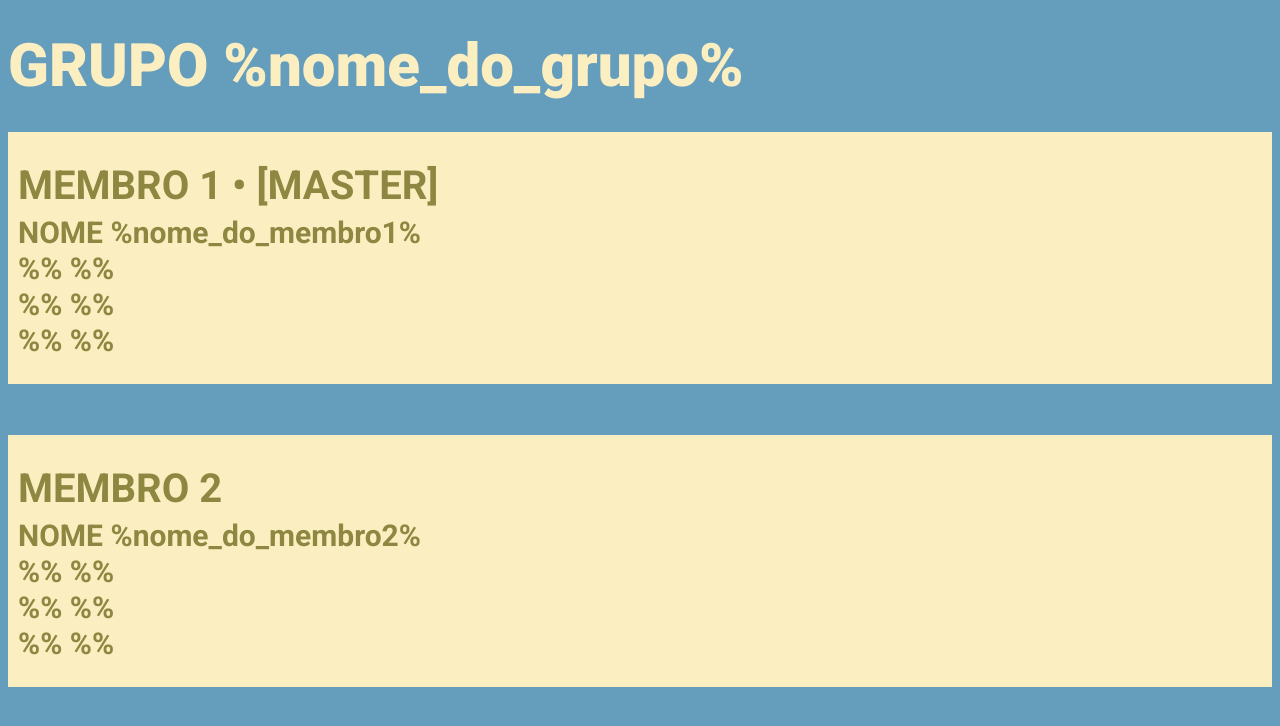
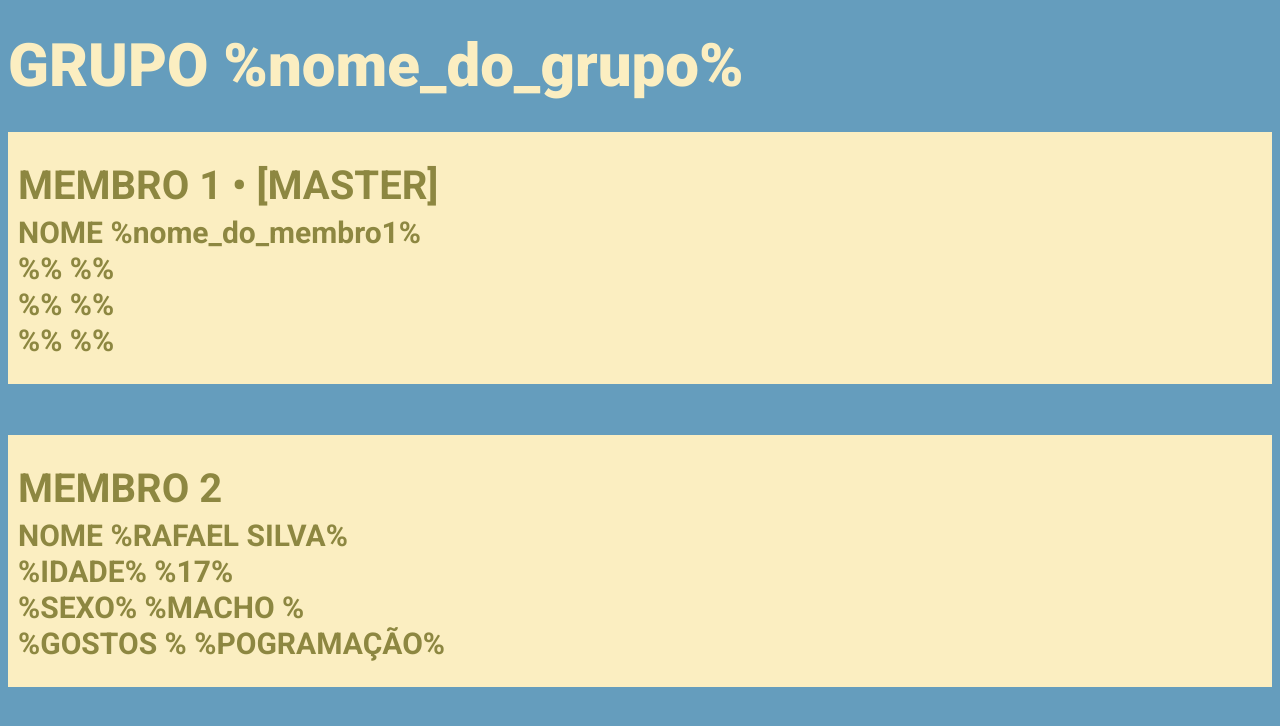
Before and after one commit to rafsilv26/JimindoBTS, a plain HTML site: page index.html in a window 1280 px wide. Drawn offline with Linux system fonts and the light colour scheme; a web font is replaced by a local one.

Commit message:
Update index.html

```diff
--- a/index.html
+++ b/index.html
@@ -20,10 +20,10 @@
     <p>&nbsp;</p>
     <div style="padding:10px;background-color:#fbeec1;">
         <p style="font-size:40px;line-height:0.2;font-weight:600;color:#8d8741;">MEMBRO 2</p>
-        <p style="font-size:30px;line-height:0.2;font-weight:600;color:#8d8741">NOME <span>%nome_do_membro2%</span></p>
-        <p style="font-size:30px;line-height:0.2;font-weight:600;color:#8d8741">%% <span>%%</span></p>
-        <p style="font-size:30px;line-height:0.2;font-weight:600;color:#8d8741">%% <span>%%</span></p>
-        <p style="font-size:30px;line-height:0.2;font-weight:600;color:#8d8741">%% <span>%%</span></p>
+        <p style="font-size:30px;line-height:0.2;font-weight:600;color:#8d8741">NOME <span>%RAFAEL SILVA%</span></p>
+        <p style="font-size:30px;line-height:0.2;font-weight:600;color:#8d8741">%IDADE% <span>%17%</span></p>
+        <p style="font-size:30px;line-height:0.2;font-weight:600;color:#8d8741">%SEXO% <span>%MACHO %</span></p>
+        <p style="font-size:30px;line-height:0.2;font-weight:600;color:#8d8741">%GOSTOS % <span>%POGRAMAÇÃO%</span></p>
     </div>
     <p>&nbsp;</p>
 </body>
```
